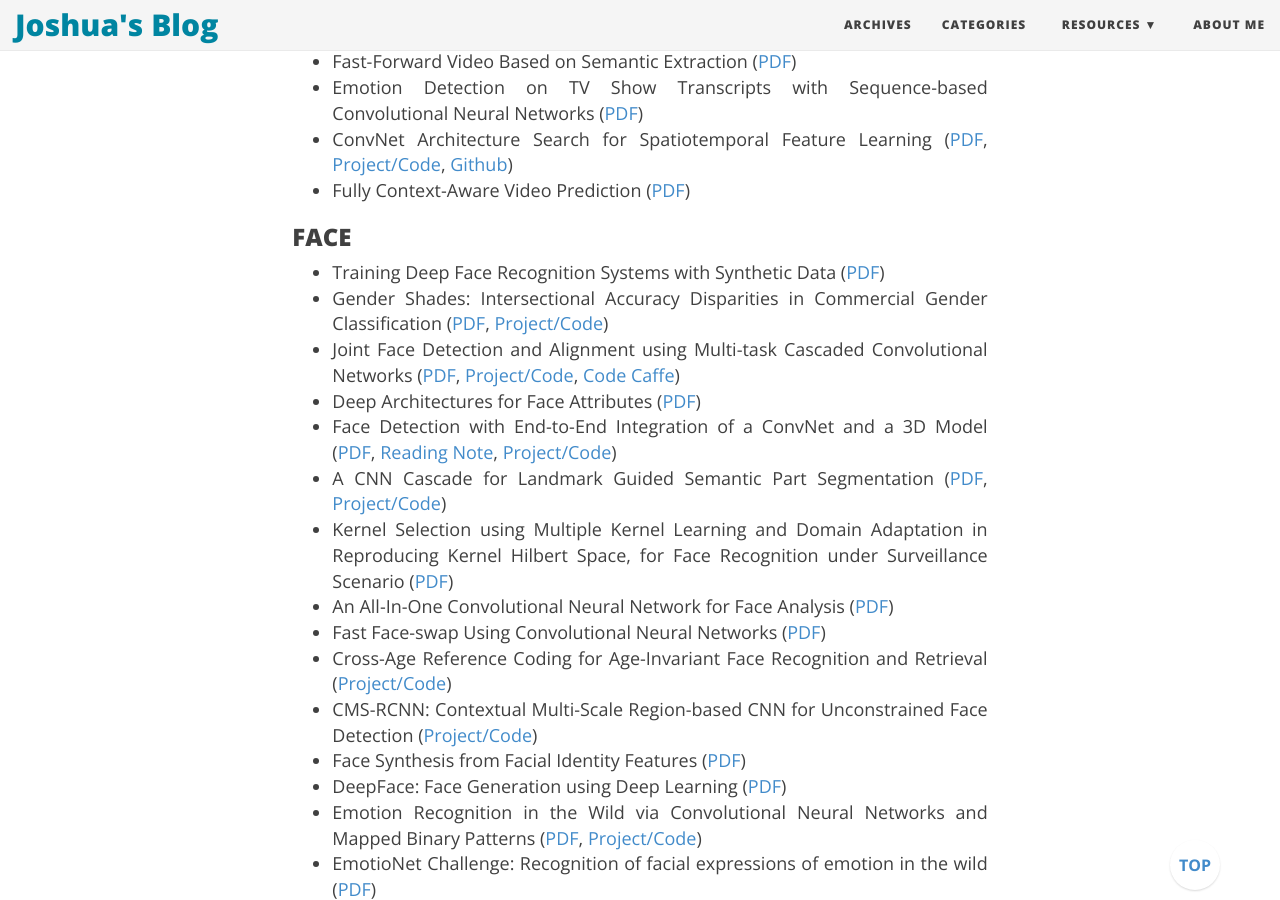
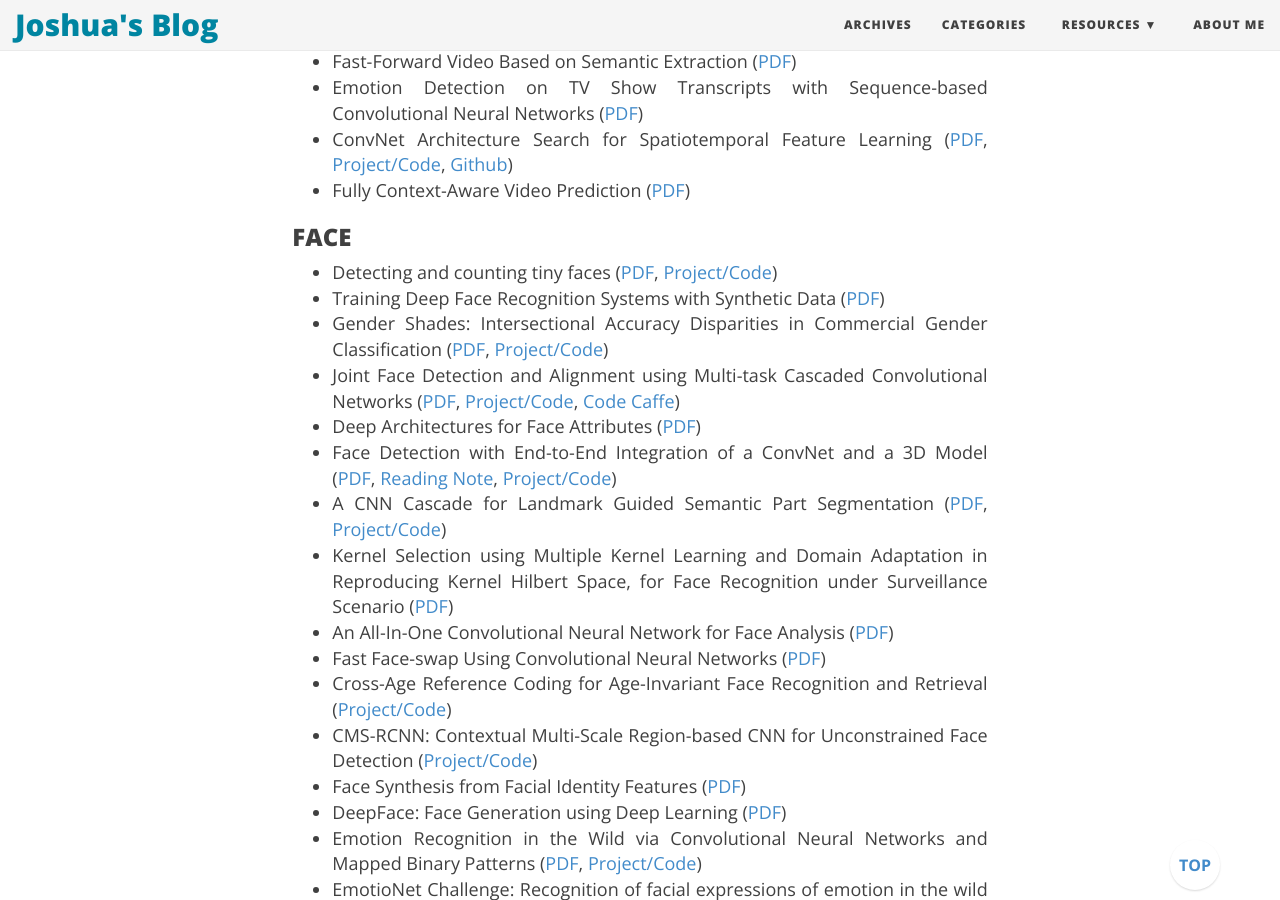
Before and after one commit to joshua19881228/joshua19881228.github.io, a Jekyll site: the page built from _posts/Computer_Vision/2016-08-25-my-jumble-of-computer-vision.md, in a window 1280 px wide and 900 px high, scrolled down 10530 px. Built offline with Jekyll 4.4.1, drawn with Linux system fonts in a browser that asks for light colours; nearby versions of some CDN libraries; formulas are drawn with MathJax 3; comment, search, counter and statistics services are not loaded.

Commit message:
update post

```diff
--- a/_posts/Computer_Vision/2016-08-25-my-jumble-of-computer-vision.md
+++ b/_posts/Computer_Vision/2016-08-25-my-jumble-of-computer-vision.md
@@ -264,6 +264,7 @@ I am going to maintain this page to record a few things about computer vision th
 
 ### FACE ###
 
+* Detecting and counting tiny faces ([PDF](https://arxiv.org/abs/1801.06504), [Project/Code](https://github.com/alexattia/ExtendedTinyFaces))
 * Training Deep Face Recognition Systems with Synthetic Data ([PDF](https://arxiv.org/abs/1802.05891))
 * Gender Shades: Intersectional Accuracy Disparities in Commercial Gender Classification ([PDF](http://proceedings.mlr.press/v81/buolamwini18a/buolamwini18a.pdf), [Project/Code](http://gendershades.org/))
 * Joint Face Detection and Alignment using Multi-task Cascaded Convolutional Networks ([PDF](https://arxiv.org/abs/1604.02878), [Project/Code](https://github.com/kpzhang93/MTCNN_face_detection_alignment), [Code Caffe](https://github.com/foreverYoungGitHub/MTCNN))
```
